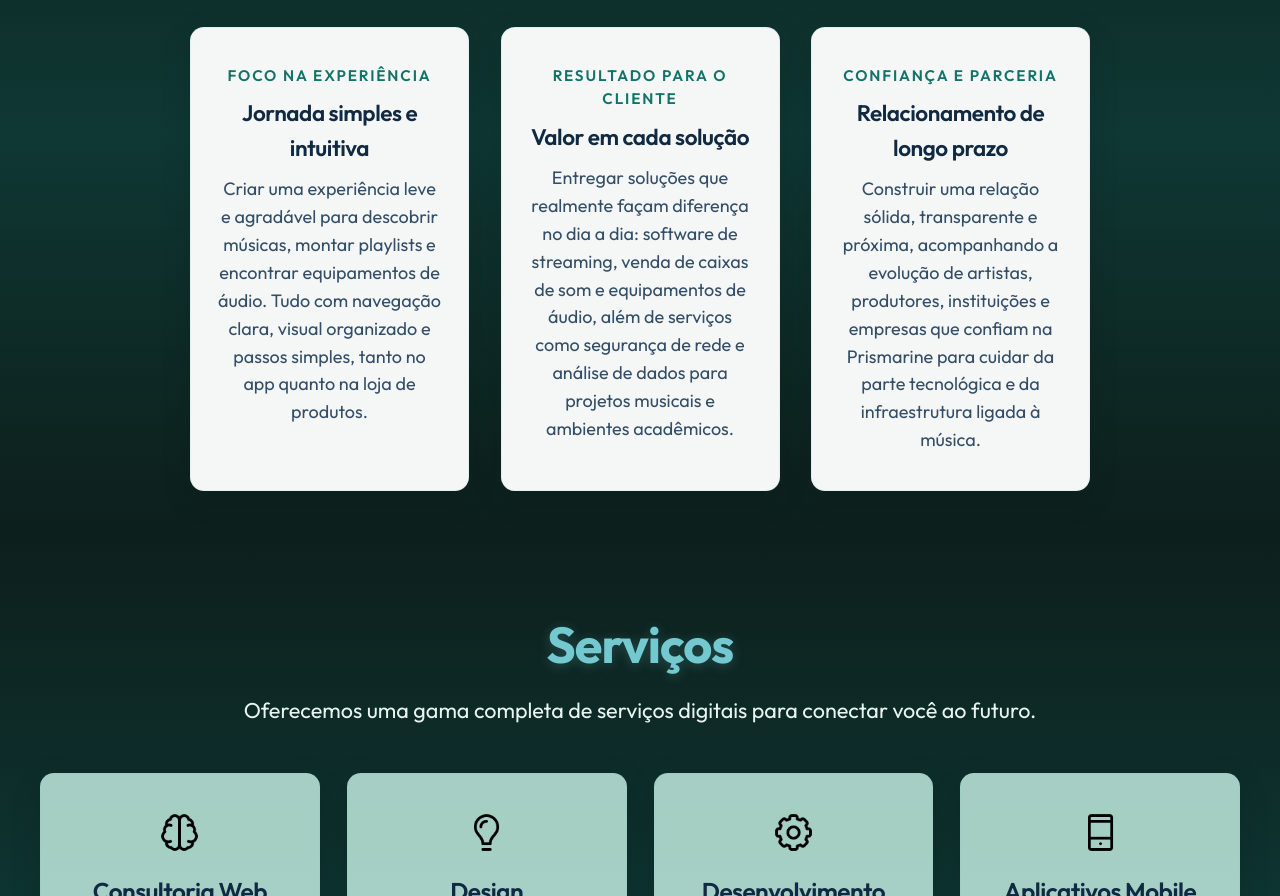
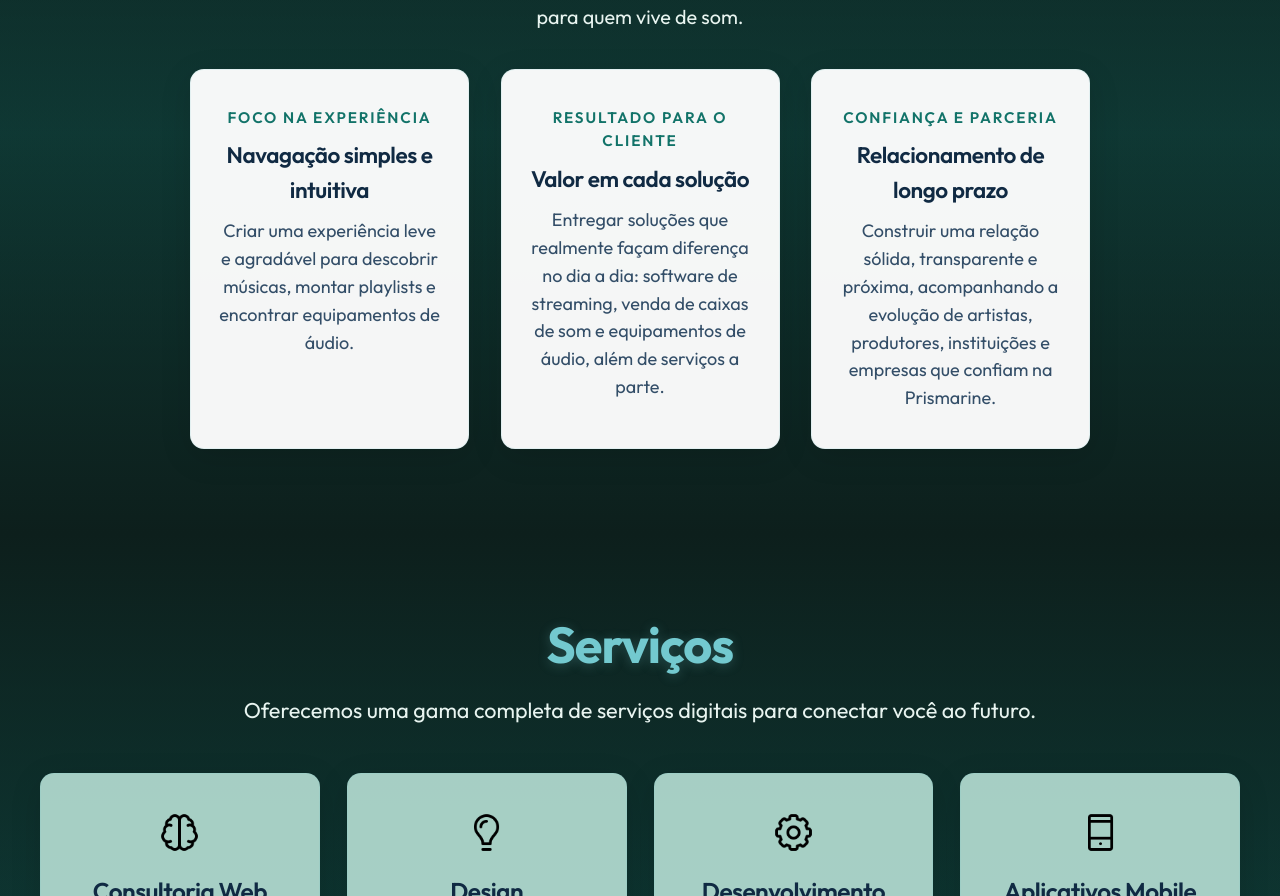
Before and after one commit to PramioIFC/Prismarine, a React (Vite) app: page / in a window 1280 px wide. Shown: the part 1146-2042 px from the top of the page. Built offline with nearby package versions, Linux system fonts and the light colour scheme.

Commit message:
Update App.jsx

```diff
--- a/src/App.jsx
+++ b/src/App.jsx
@@ -113,11 +113,10 @@ function App() {
                 >
                   FOCO NA EXPERIÊNCIA
                 </div>
-                <h3 style={{ fontSize: '1.25rem' }}>Jornada simples e intuitiva</h3>
+                <h3 style={{ fontSize: '1.25rem' }}>Navagação simples e intuitiva</h3>
                 <p style={{ fontSize: '1rem' }}>
                   Criar uma experiência leve e agradável para descobrir músicas, montar playlists e encontrar
-                  equipamentos de áudio. Tudo com navegação clara, visual organizado e passos simples, tanto no
-                  app quanto na loja de produtos.
+                  equipamentos de áudio.
                 </p>
               </div>
 
@@ -131,8 +130,7 @@ function App() {
                 <h3 style={{ fontSize: '1.25rem' }}>Valor em cada solução</h3>
                 <p style={{ fontSize: '1rem' }}>
                   Entregar soluções que realmente façam diferença no dia a dia: software de streaming, venda de
-                  caixas de som e equipamentos de áudio, além de serviços como segurança de rede e análise de
-                  dados para projetos musicais e ambientes acadêmicos.
+                  caixas de som e equipamentos de áudio, além de serviços a parte.
                 </p>
               </div>
 
@@ -146,8 +144,7 @@ function App() {
                 <h3 style={{ fontSize: '1.25rem' }}>Relacionamento de longo prazo</h3>
                 <p style={{ fontSize: '1rem' }}>
                   Construir uma relação sólida, transparente e próxima, acompanhando a evolução de artistas,
-                  produtores, instituições e empresas que confiam na Prismarine para cuidar da parte tecnológica
-                  e da infraestrutura ligada à música.
+                  produtores, instituições e empresas que confiam na Prismarine.
                 </p>
               </div>
             </div>
```
